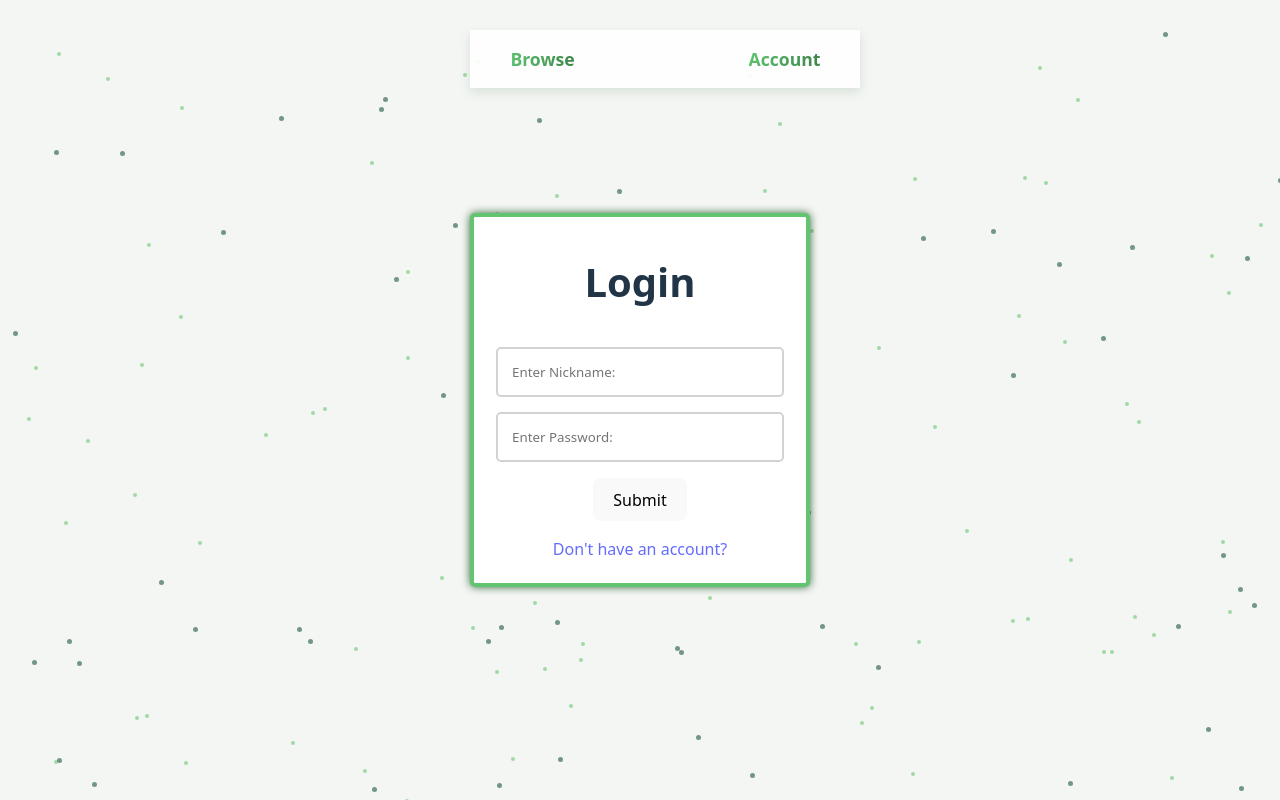
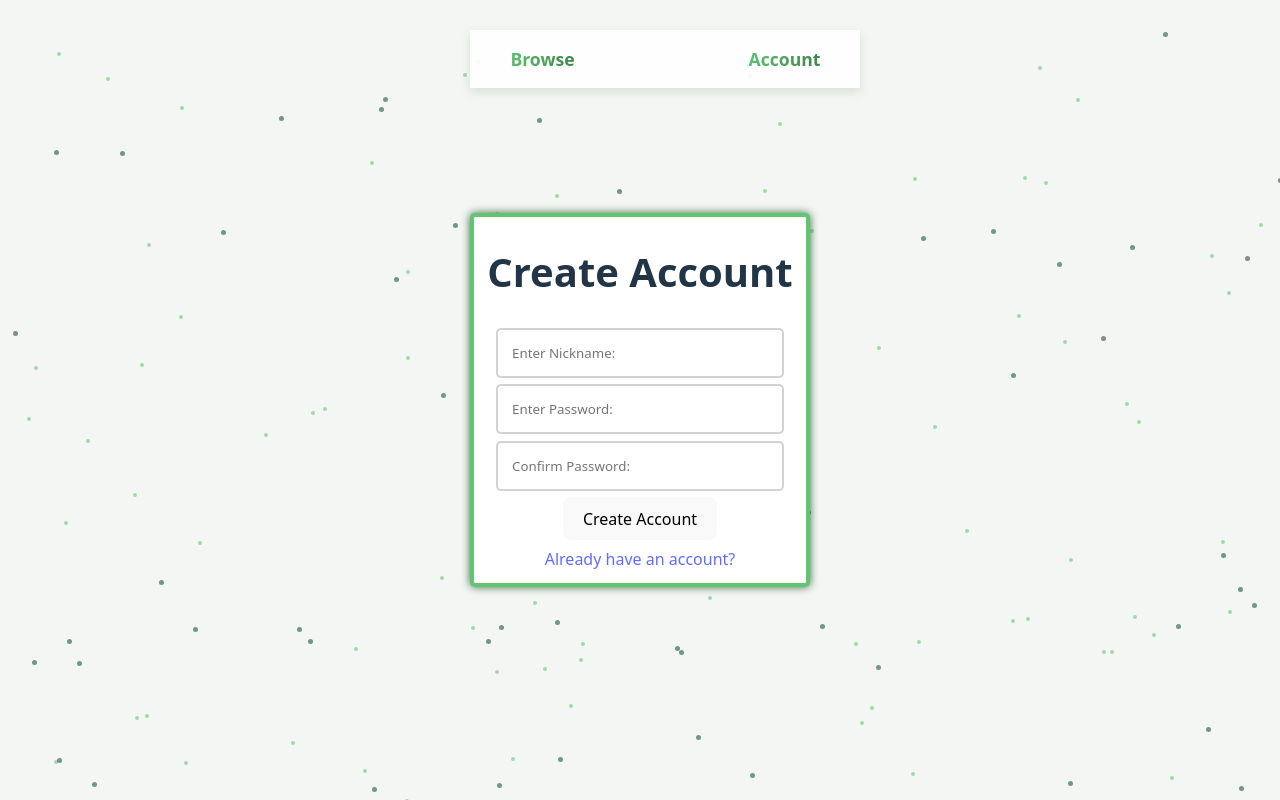
Before and after one commit to HermanSOl/GreenApp, a React (Vite) app in the folder myGreenApp/: page /create-account in a window 1280 px wide. Built offline with nearby package versions, Linux system fonts and the light colour scheme.

Commit message:
Set Up Link Router System, gathered data in more coherent groups, established connection between Login and Create Page

```diff
--- a/myGreenApp/src/App.jsx
+++ b/myGreenApp/src/App.jsx
@@ -1,15 +1,20 @@
-import LoginCard from "./LoginCard"
-import BackgroundStars from "./BackgroundStars"
-import NavBar from "./NavBar"
+import { BrowserRouter as Router, Routes, Route } from "react-router-dom";
+import StartingPage from "./StartingPage"
+import LoginCard from "./LoginCard";
+
+import CreateAccountPage from "./CreateAccountPage";
+
 
 function App() {
     return(
-        <body>
-            <NavBar/>
-            <BackgroundStars count={300} color={"#9FD8A3"}/>
-            <BackgroundStars count={200} color={"#356859"}/>
-            <LoginCard title={"Login"}/>
-        </body>
+        <Router>
+            <Routes>
+                <Route path="/" element={<StartingPage/>}/>
+                <Route path="/login-account" element={<LoginCard title={"Login"}/>}/>
+                <Route path="/create-account" element={<CreateAccountPage/>}/>
+            </Routes>
+        </Router>
+
 
     )
 }
--- /dev/null
+++ b/myGreenApp/src/CreateAccCard.jsx
@@ -0,0 +1,18 @@
+import LoginForm from "./LoginForm";
+import { Link } from "react-router-dom";
+
+function CreateAccCard({title}) {
+    return (
+      <div className="login-container">
+        <h1>{title}</h1>
+        <LoginForm inputText="Enter Nickname:" />
+        <LoginForm inputText="Enter Password:" />
+        <LoginForm inputText="Confirm Password:" />
+        <button>Create Account</button>
+
+        <Link to="/">Already have an account?</Link>
+      </div>
+    );
+  }
+
+  export default CreateAccCard;
--- /dev/null
+++ b/myGreenApp/src/CreateAccountPage.jsx
@@ -0,0 +1,18 @@
+import { Link } from "react-router-dom";
+import BackgroundStars from "./BackgroundStars"
+import NavBar from "./NavBar"
+import CreateAccCard from "./CreateAccCard"
+
+function CreateAccountPage() {
+    return(
+        <body>
+            <NavBar/>
+            <BackgroundStars count={300} color={"#9FD8A3"}/>
+            <BackgroundStars count={200} color={"#356859"}/>
+            <CreateAccCard title={"Create Account"}/>
+        </body>
+
+    )
+}
+
+export default CreateAccountPage
--- a/myGreenApp/src/LoginCard.jsx
+++ b/myGreenApp/src/LoginCard.jsx
@@ -1,14 +1,15 @@
 import LoginForm from "./LoginForm";
+import { Link } from "react-router-dom";
 
 function LoginCard({title}){
 
     return(
         <div class="login-container">
             <h1>{title}</h1>
-            <LoginForm inputText = "Enter Nickname:" />
+            <LoginForm inputText = "Enter Nickname:"/>
             <LoginForm inputText = "Enter Password:"/>
             <button>Submit</button>
-            <a href="#">Don't have an account?</a>
+            <Link to = "/create-account">Don't have an account?</Link>
         </div>
 
 
--- /dev/null
+++ b/myGreenApp/src/StartingPage.jsx
@@ -0,0 +1,19 @@
+import LoginCard from "./LoginCard"
+import BackgroundStars from "./BackgroundStars"
+import NavBar from "./NavBar"
+import CreateAccCard from "./CreateAccCard"
+import { Link } from "react-router-dom";
+
+function StartingPage() {
+    return(
+        <body>
+            <NavBar/>
+            <BackgroundStars count={300} color={"#9FD8A3"}/>
+            <BackgroundStars count={200} color={"#356859"}/>
+            <LoginCard title={"Login"}/>
+        </body>
+
+    )
+}
+
+export default StartingPage
--- a/myGreenApp/src/index.css
+++ b/myGreenApp/src/index.css
@@ -21,6 +21,7 @@ a {
   color: #646cff;
   text-decoration: inherit;
 }
+
 a:hover {
   color: #535bf2;
 }
```
